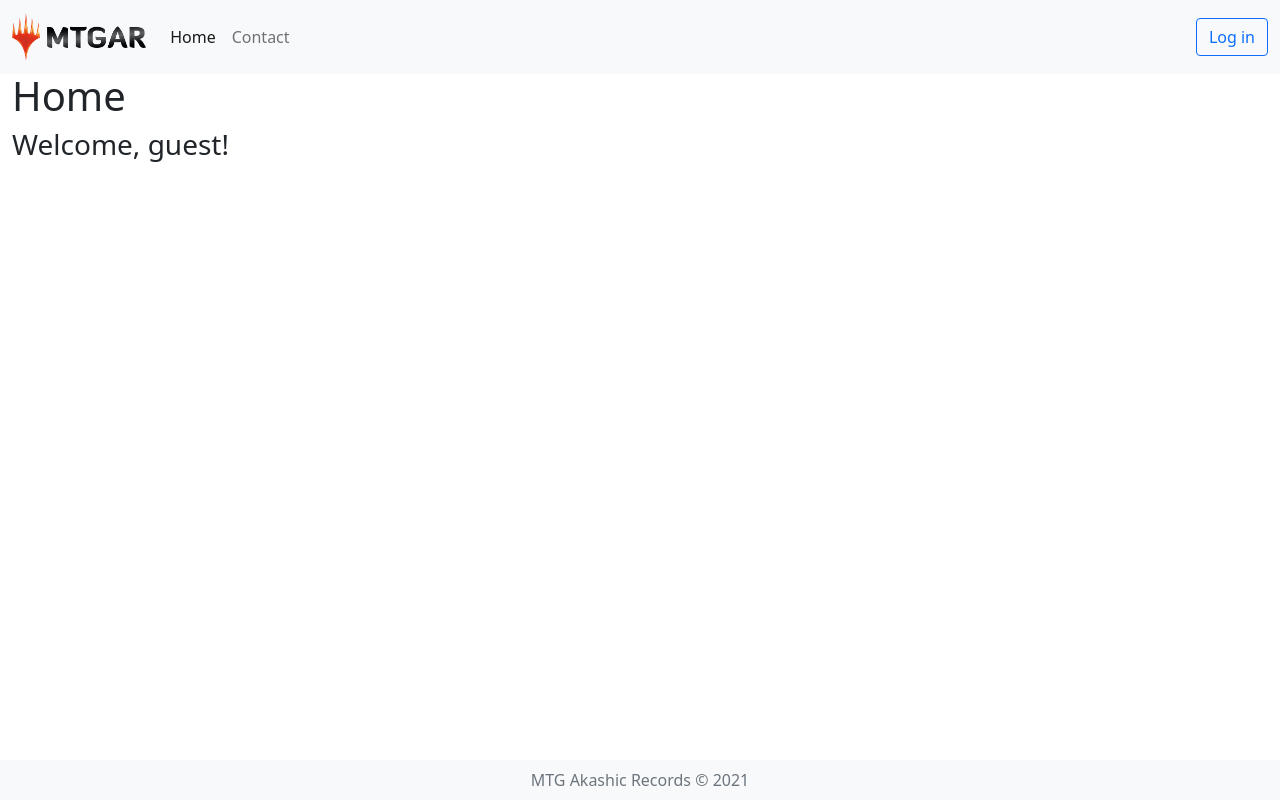
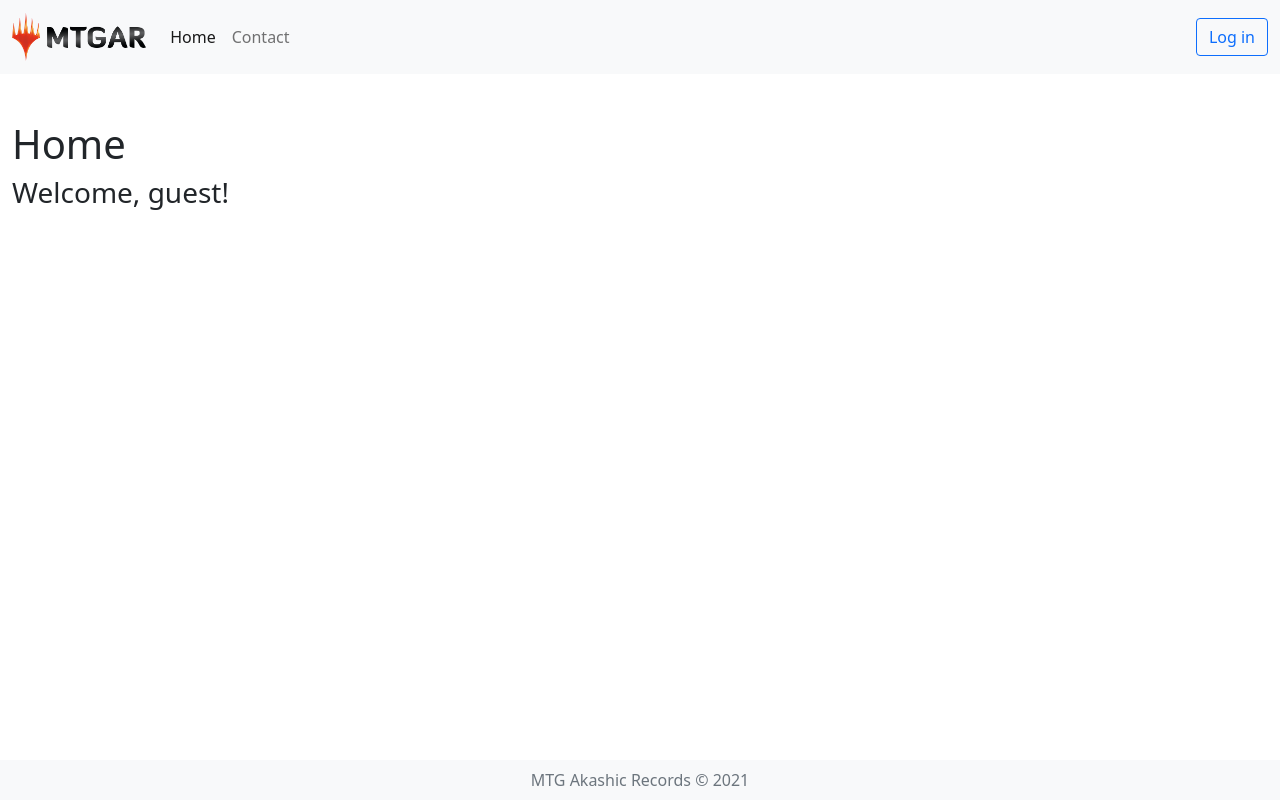
Before and after one commit to mitchtheuvenet/mtgar, a PHP site: page / in a window 1280 px wide. Run offline with PHP 8.4, Linux system fonts and the light colour scheme; data that the repository does not hold is empty; some libraries are stand-ins or nearby versions.

Commit message:
expanded main layout

```diff
--- a/views/layouts/main.php
+++ b/views/layouts/main.php
@@ -5,7 +5,7 @@ use app\core\Application;
 ?>
 
 <!DOCTYPE html>
-<html lang="en">
+<html lang="en" class="h-100">
     <head>
         <!-- Metadata -->
         <meta charset="utf-8">
@@ -25,7 +25,8 @@ use app\core\Application;
         <!-- Page title -->
         <title><?= $this->title; ?> &centerdot; MTGAR</title>
     </head>
-    <body>
+    <body class="d-flex flex-column h-100">
+        <header>
             <!-- Navbar -->
             <nav class="navbar navbar-expand-lg navbar-light bg-light fixed-top">
                 <div class="container-fluid">
@@ -49,6 +50,7 @@ use app\core\Application;
                                 <a href="/contact" class="nav-link<?php echo $this->title === 'Contact' ? ' active' : '' ?>">Contact</a>
                             </li>
                         </ul>
+                        <div class="d-flex">
                             <?php if (Application::isGuest()): ?>
                                 <a href="/login" class="btn btn-outline-primary" role="button">Log in</a>
                             <?php else: ?>
@@ -59,15 +61,20 @@ use app\core\Application;
                             <?php endif; ?>
                         </div>
                     </div>
+                </div>
             </nav>
+        </header>
 
-        <main>
-            <div class="container-fluid" style="margin-top: 4.5rem;">
+        <main class="flex-shrink-0" style="margin-top:4.5rem;">
+            <div class="container-fluid">
+                <div class="row mt-5">
+                    <!-- Content -->
                     {{content}}
+                </div>
             </div>
         </main>
 
-        <footer class="footer mt-auto py-2 bg-light fixed-bottom">
+        <footer class="footer mt-auto py-2 bg-light">
             <div class="container-fluid">
                 <div class="row">
                     <span class="text-muted text-center">MTG Akashic Records &copy; 2021</span>
```
Lines whose indentation alone changed are shown as unchanged.
